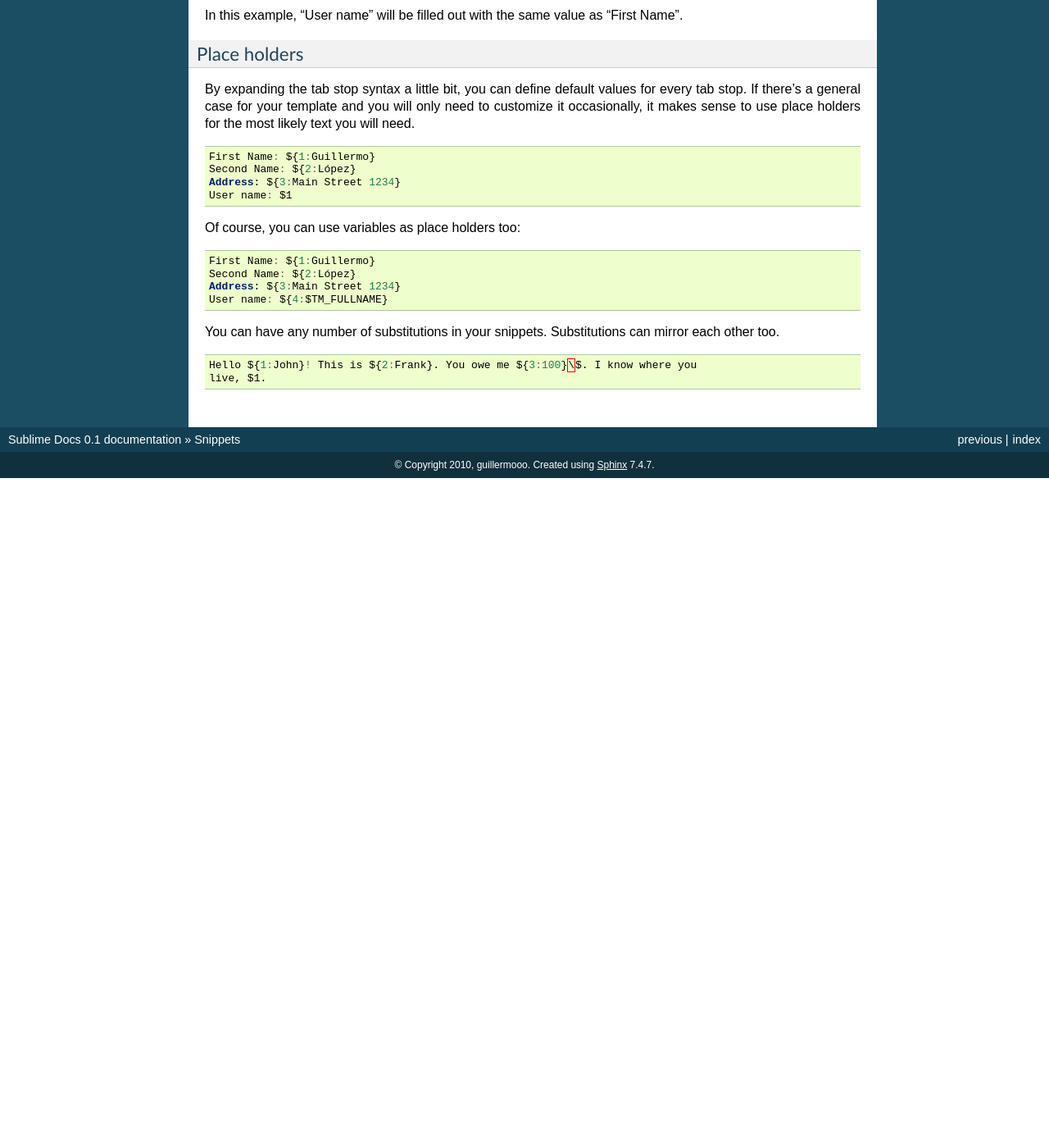
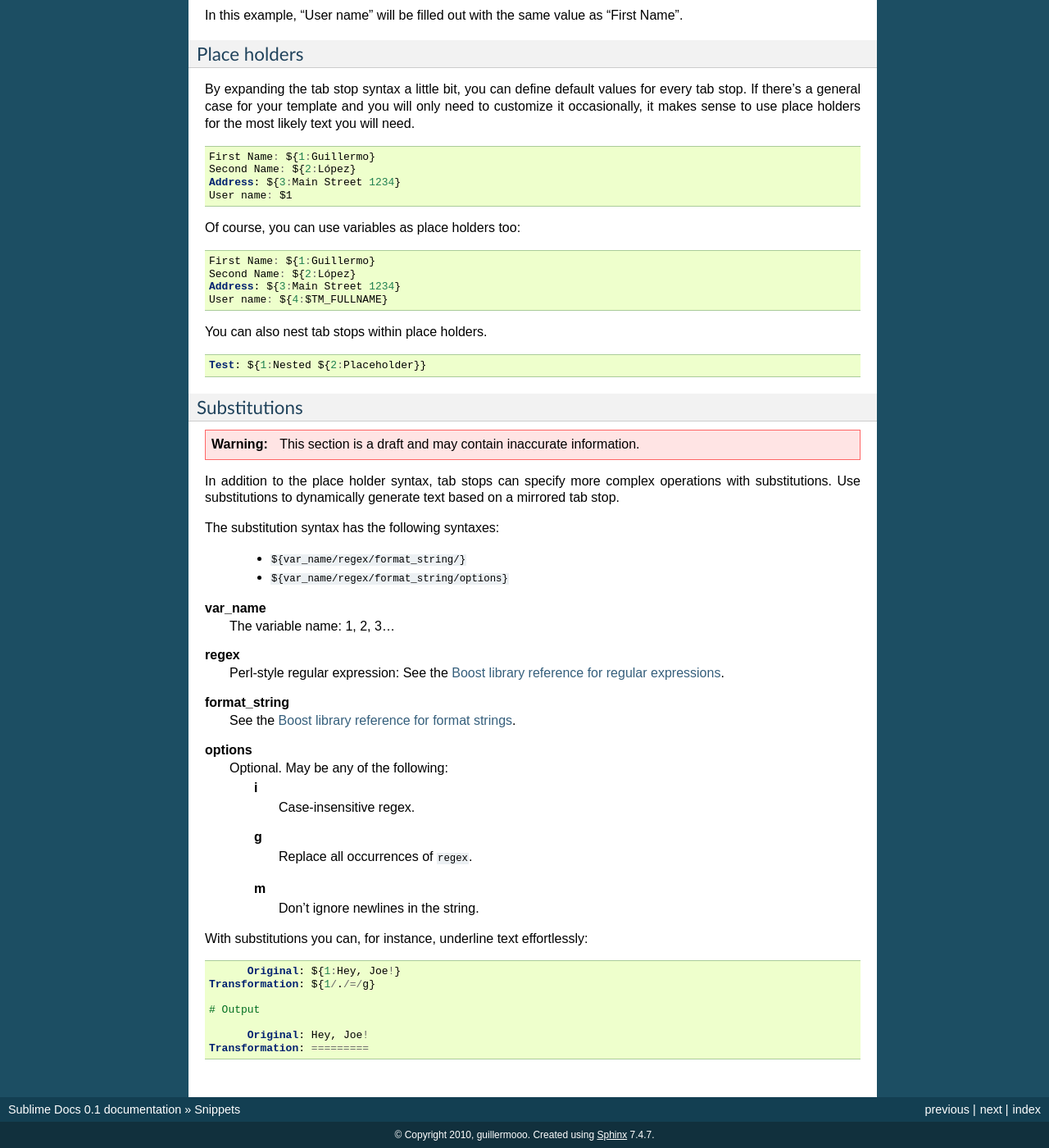
Before and after one commit to guillermooo/sublime-undocs, a Sphinx documentation site: the page built from source/snippets.rst, in a window 1280 px wide and 1400 px high, scrolled down 2675 px. Shown: the whole window at 82% size. Built offline with Sphinx 7.4.7, drawn with Linux system fonts in a browser that asks for light colours; before the commit the page ends 3258 px from its top, so only the background shows below that; some of the changed text lies outside the part shown.

Commit message:
Added docs.

```diff
--- a/source/index.rst
+++ b/source/index.rst
@@ -15,7 +15,7 @@ Contents:
    commands
    macros
    snippets
-..   option
+   options
 
 Indices and tables
 ==================
--- a/source/snippets.rst
+++ b/source/snippets.rst
@@ -187,10 +187,53 @@ Of course, you can use variables as place holders too:
     Address: ${3:Main Street 1234}
     User name: ${4:$TM_FULLNAME}
 
-You can have any number of substitutions in your snippets. Substitutions can
-mirror each other too.
+You can also nest tab stops within place holders.
 
 .. code-block:: c
 
-    Hello ${1:John}! This is ${2:Frank}. You owe me ${3:100}\$. I know where you
-    live, $1.
+    Test: ${1:Nested ${2:Placeholder}}
+
+Substitutions
+-------------
+
+.. WARNING::
+    This section is a draft and may contain inaccurate information.
+
+In addition to the place holder syntax, tab stops can specify more complex operations
+with substitutions. Use substitutions to dynamically generate text based on a mirrored
+tab stop.
+
+The substitution syntax has the following syntaxes:
+
+    - ``${var_name/regex/format_string/}``
+    - ``${var_name/regex/format_string/options}``
+
+**var_name**
+    The variable name: 1, 2, 3...
+
+**regex**
+    Perl-style regular expression: See the `Boost library reference for regular expressions <http://www.boost.org/doc/libs/1_44_0/libs/regex/doc/html/boost_regex/syntax/perl_syntax.html>`_.
+
+**format_string**
+    See the `Boost library reference for format strings <http://www.boost.org/doc/libs/1_44_0/libs/regex/doc/html/boost_regex/format/perl_format.html>`_.
+
+**options**
+    Optional. May be any of the following:
+        **i**
+            Case-insensitive regex.
+        **g**
+            Replace all occurrences of ``regex``.
+        **m**
+            Don't ignore newlines in the string.
+
+With substitutions you can, for instance, underline text effortlessly:
+
+.. code-block:: c
+
+          Original: ${1:Hey, Joe!}
+    Transformation: ${1/./=/g}
+
+    # Output
+
+          Original: Hey, Joe!
+    Transformation: =========
```
